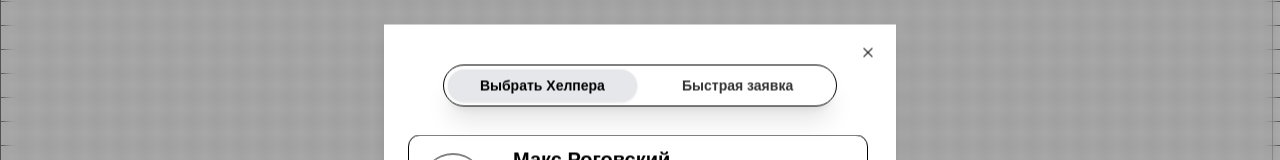
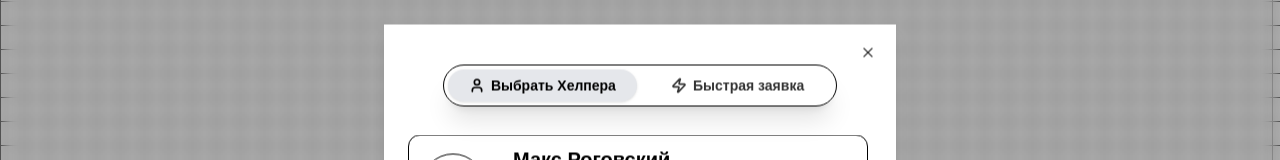
Before and after one commit to summit164/studyproject, a Next.js app: page /grid in a window 1280 px wide. Both pictures are taken after a click on the button "Нужна помощь". Shown: the part 143-303 px from the top of the page. Built offline with nearby package versions, Linux system fonts and the light colour scheme.

Commit message:
ui(navbar): подписи всегда видны, симметричное выравнивание; иконки с sm+

```diff
--- a/src/components/ui/tubelight-navbar.tsx
+++ b/src/components/ui/tubelight-navbar.tsx
@@ -42,14 +42,14 @@ export function NavBar({ items, className, position = "fixed", onChange }: NavBa
                   onChange?.(item.name)
                 }}
                 className={cn(
-                  "relative cursor-pointer text-sm font-semibold px-2 sm:px-3 py-1.5 rounded-full transition-colors flex-1 text-center",
+                  // добавляем inline-flex и центрирование для симметрии, оставляя равную ширину
+                  "relative cursor-pointer text-sm font-semibold px-2 sm:px-3 py-1.5 rounded-full transition-colors flex-1 inline-flex items-center justify-center gap-1.5 text-center",
                   isActive ? "text-foreground" : "text-foreground/80 hover:text-primary",
                 )}
               >
-                <span className="hidden md:inline">{item.name}</span>
-                <span className="md:hidden">
-                  <Icon size={16} strokeWidth={2.5} />
-                </span>
+                {/* Показываем текст всегда; иконку — на sm+ для аккуратности */}
+                <Icon size={16} strokeWidth={2.5} className="hidden sm:inline" />
+                <span>{item.name}</span>
                 {isActive && (
                   <motion.div
                     layoutId="lamp"
```
